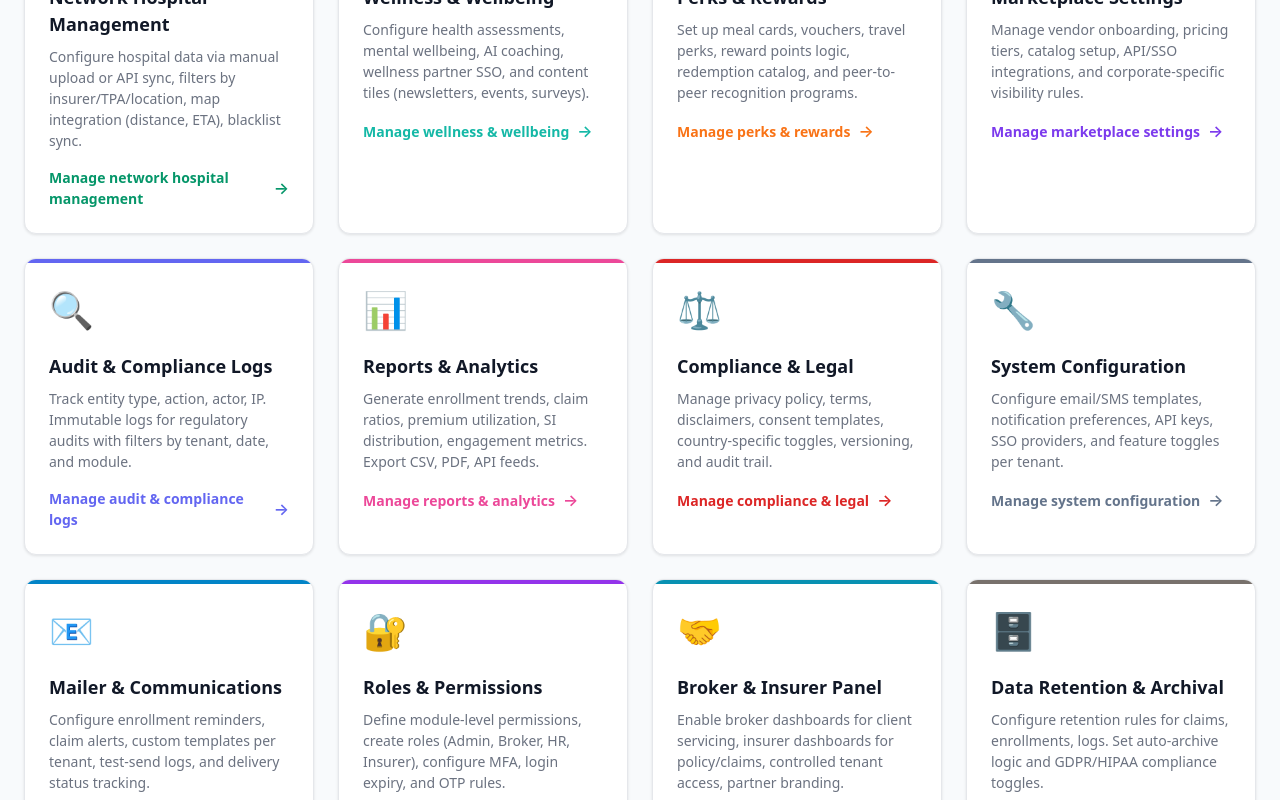
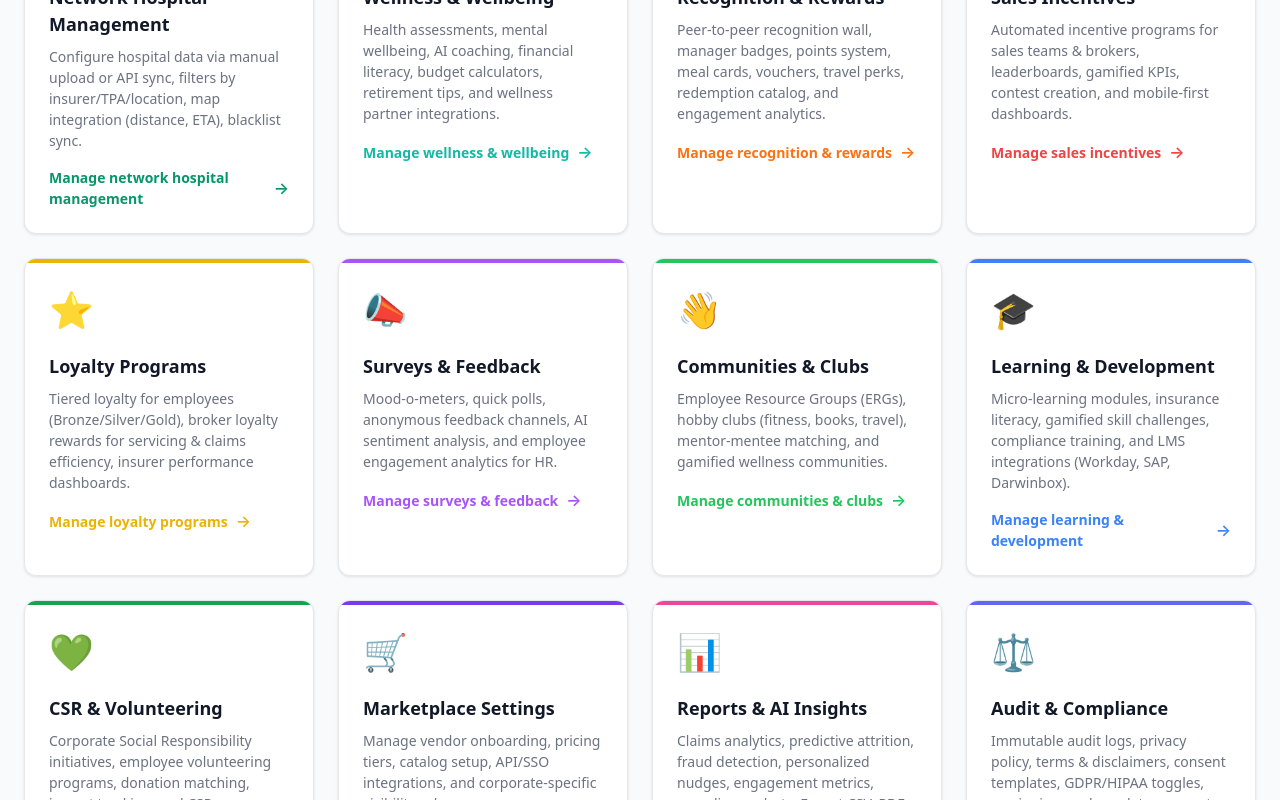
Before and after one commit to sanjaisinghraj/benefitnest-frontend, a Next.js app: page /admin/dashboard in a window 1280 px wide. Shown: the part 1040-1840 px from the top of the page. Built offline with nearby package versions, Linux system fonts and the light colour scheme; no server answers.

Commit message:
Update dashboard with new modules: Sales Incentives, Loyalty, Surveys, Communities, L&D, CSR

```diff
--- a/app/admin/dashboard/page.tsx
+++ b/app/admin/dashboard/page.tsx
@@ -151,23 +151,71 @@ const AdminDashboard = () => {
       link: '/admin/hospitals',
       color: '#059669'
     },
-    // 10. Wellness & Wellbeing Programs
+    // 10. Wellness & Financial Wellbeing
     {
       title: 'Wellness & Wellbeing',
-      description: 'Configure health assessments, mental wellbeing, AI coaching, wellness partner SSO, and content tiles (newsletters, events, surveys).',
+      description: 'Health assessments, mental wellbeing, AI coaching, financial literacy, budget calculators, retirement tips, and wellness partner integrations.',
       icon: '🧘',
       link: '/admin/wellness',
       color: '#14b8a6'
     },
-    // 11. Perks, Rewards & Recognition
+    // 11. Recognition, Rewards & Perks
     {
-      title: 'Perks & Rewards',
-      description: 'Set up meal cards, vouchers, travel perks, reward points logic, redemption catalog, and peer-to-peer recognition programs.',
-      icon: '🎁',
+      title: 'Recognition & Rewards',
+      description: 'Peer-to-peer recognition wall, manager badges, points system, meal cards, vouchers, travel perks, redemption catalog, and engagement analytics.',
+      icon: '🏆',
       link: '/admin/rewards',
       color: '#f97316'
     },
-    // 12. Marketplace Configuration
+    // 12. Sales Incentives & Gamification
+    {
+      title: 'Sales Incentives',
+      description: 'Automated incentive programs for sales teams & brokers, leaderboards, gamified KPIs, contest creation, and mobile-first dashboards.',
+      icon: '🎯',
+      link: '/admin/incentives',
+      color: '#ef4444'
+    },
+    // 13. Loyalty Programs
+    {
+      title: 'Loyalty Programs',
+      description: 'Tiered loyalty for employees (Bronze/Silver/Gold), broker loyalty rewards for servicing & claims efficiency, insurer performance dashboards.',
+      icon: '⭐',
+      link: '/admin/loyalty',
+      color: '#eab308'
+    },
+    // 14. Pulse Surveys & Feedback
+    {
+      title: 'Surveys & Feedback',
+      description: 'Mood-o-meters, quick polls, anonymous feedback channels, AI sentiment analysis, and employee engagement analytics for HR.',
+      icon: '📣',
+      link: '/admin/surveys',
+      color: '#a855f7'
+    },
+    // 15. Communities & Clubs
+    {
+      title: 'Communities & Clubs',
+      description: 'Employee Resource Groups (ERGs), hobby clubs (fitness, books, travel), mentor-mentee matching, and gamified wellness communities.',
+      icon: '👋',
+      link: '/admin/communities',
+      color: '#22c55e'
+    },
+    // 16. Learning & Development
+    {
+      title: 'Learning & Development',
+      description: 'Micro-learning modules, insurance literacy, gamified skill challenges, compliance training, and LMS integrations (Workday, SAP, Darwinbox).',
+      icon: '🎓',
+      link: '/admin/learning',
+      color: '#3b82f6'
+    },
+    // 17. CSR & Volunteering
+    {
+      title: 'CSR & Volunteering',
+      description: 'Corporate Social Responsibility initiatives, employee volunteering programs, donation matching, impact tracking, and CSR dashboards.',
+      icon: '💚',
+      link: '/admin/csr',
+      color: '#16a34a'
+    },
+    // 18. Marketplace Configuration
     {
       title: 'Marketplace Settings',
       description: 'Manage vendor onboarding, pricing tiers, catalog setup, API/SSO integrations, and corporate-specific visibility rules.',
@@ -175,31 +223,23 @@ const AdminDashboard = () => {
       link: '/admin/marketplace-settings',
       color: '#7c3aed'
     },
-    // 13. Audit & Compliance Logs
+    // 19. Reports, Analytics & AI Insights
     {
-      title: 'Audit & Compliance Logs',
-      description: 'Track entity type, action, actor, IP. Immutable logs for regulatory audits with filters by tenant, date, and module.',
-      icon: '🔍',
-      link: '/admin/audit',
-      color: '#6366f1'
-    },
-    // 14. Reports & Analytics
-    {
-      title: 'Reports & Analytics',
-      description: 'Generate enrollment trends, claim ratios, premium utilization, SI distribution, engagement metrics. Export CSV, PDF, API feeds.',
+      title: 'Reports & AI Insights',
+      description: 'Claims analytics, predictive attrition, fraud detection, personalized nudges, engagement metrics, compliance alerts. Export CSV, PDF, API.',
       icon: '📊',
       link: '/admin/reports',
       color: '#ec4899'
     },
-    // 15. Compliance & Legal Setup
+    // 20. Audit & Compliance Logs
     {
-      title: 'Compliance & Legal',
-      description: 'Manage privacy policy, terms, disclaimers, consent templates, country-specific toggles, versioning, and audit trail.',
+      title: 'Audit & Compliance',
+      description: 'Immutable audit logs, privacy policy, terms & disclaimers, consent templates, GDPR/HIPAA toggles, versioning, and regulatory exports.',
       icon: '⚖️',
-      link: '/admin/compliance',
-      color: '#dc2626'
+      link: '/admin/audit',
+      color: '#6366f1'
     },
-    // 16. System Configuration
+    // 21. System Configuration
     {
       title: 'System Configuration',
       description: 'Configure email/SMS templates, notification preferences, API keys, SSO providers, and feature toggles per tenant.',
@@ -207,7 +247,7 @@ const AdminDashboard = () => {
       link: '/admin/system',
       color: '#64748b'
     },
-    // 17. Mailer & Communication Management
+    // 22. Mailer & Communication Management
     {
       title: 'Mailer & Communications',
       description: 'Configure enrollment reminders, claim alerts, custom templates per tenant, test-send logs, and delivery status tracking.',
@@ -215,7 +255,7 @@ const AdminDashboard = () => {
       link: '/admin/mailer',
       color: '#0284c7'
     },
-    // 18. Role & Permission Management
+    // 23. Role & Permission Management
     {
       title: 'Roles & Permissions',
       description: 'Define module-level permissions, create roles (Admin, Broker, HR, Insurer), configure MFA, login expiry, and OTP rules.',
@@ -223,7 +263,7 @@ const AdminDashboard = () => {
       link: '/admin/roles',
       color: '#9333ea'
     },
-    // 19. Broker & Insurer Panel Setup
+    // 24. Broker & Insurer Panel Setup
     {
       title: 'Broker & Insurer Panel',
       description: 'Enable broker dashboards for client servicing, insurer dashboards for policy/claims, controlled tenant access, partner branding.',
@@ -231,9 +271,9 @@ const AdminDashboard = () => {
       link: '/admin/partners',
       color: '#0891b2'
     },
-    // 20. Data Retention & Archival
+    // 25. Data Retention & Archival
     {
-      title: 'Data Retention & Archival',
+      title: 'Data Retention',
       description: 'Configure retention rules for claims, enrollments, logs. Set auto-archive logic and GDPR/HIPAA compliance toggles.',
       icon: '🗄️',
       link: '/admin/retention',
```
